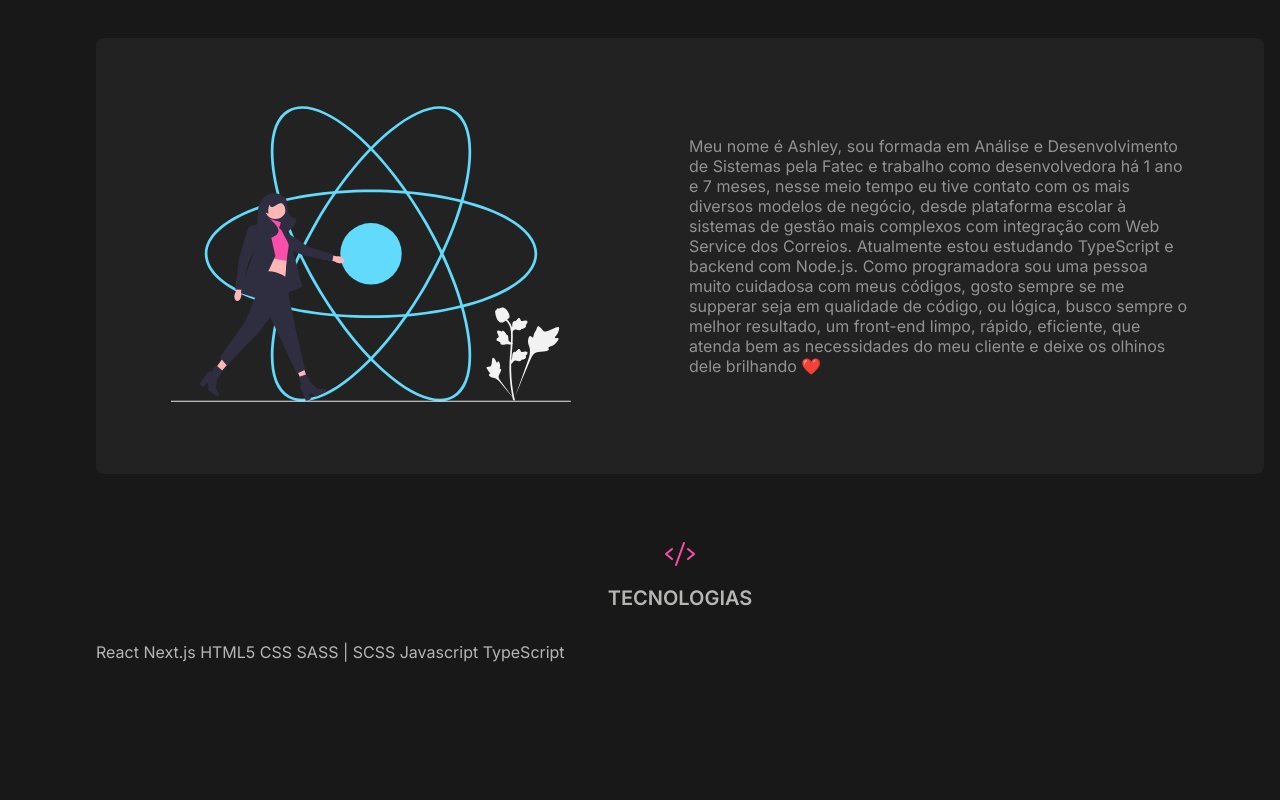
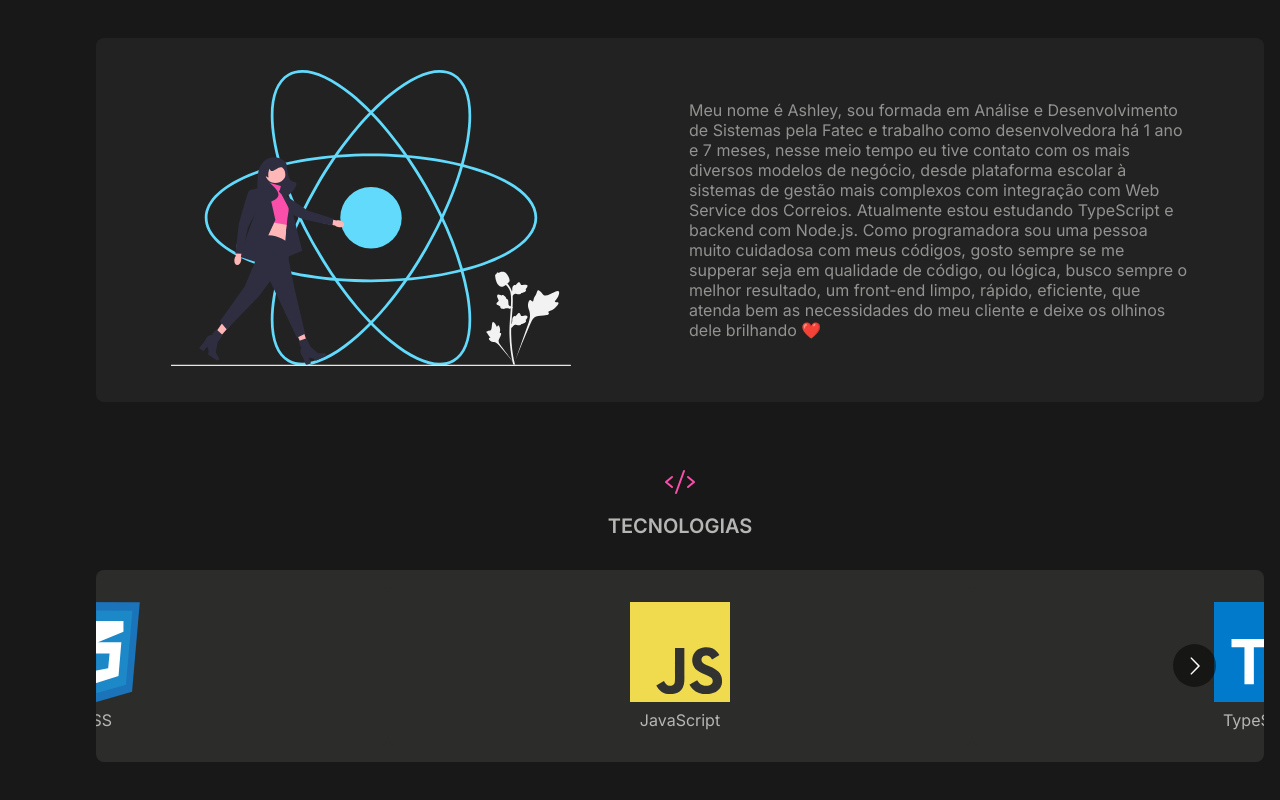
Before and after one commit to ashley-nascimento/my-portifolio, a React (Vite) app: page / in a window 1280 px wide. Shown: the part 978-1778 px from the top of the page. After the commit the page ends 1756 px from the top, so only its background shows below. Built offline with nearby package versions, Linux system fonts and the light colour scheme.

Commit message:
adding stack

```diff
--- a/package.json
+++ b/package.json
@@ -19,6 +19,7 @@
     "react": "^18.2.0",
     "react-animate-on-scroll": "^2.1.5",
     "react-dom": "^18.2.0",
+    "react-multi-carousel": "^2.8.2",
     "react-router-dom": "^6.4.2",
     "react-router-hash-link": "^2.4.3",
     "styled-components": "^5.3.6"
--- a/src/components/Stack.tsx
+++ b/src/components/Stack.tsx
@@ -1,7 +1,30 @@
-import { Wrapper } from "../styles/stack";
+import { Wrapper } from "../styles/stack"
 import { House, User, Laptop, Phone, Code } from 'phosphor-react'
+import Carousel from "react-multi-carousel"
+import "react-multi-carousel/lib/styles.css"
 
 export function Stack(){
+
+    const responsive = {
+        superLargeDesktop: {
+            // the naming can be any, depends on you.
+            breakpoint: { max: 4000, min: 3000 },
+            items: 2
+        },
+        desktop: {
+            breakpoint: { max: 3000, min: 1024 },
+            items: 3
+        },
+        tablet: {
+            breakpoint: { max: 1024, min: 464 },
+            items: 2
+        },
+        mobile: {
+            breakpoint: { max: 464, min: 0 },
+            items: 1
+        }
+    }
+
     return(
         <Wrapper id='stack'>
             <strong>
@@ -9,13 +32,44 @@ export function Stack(){
                 Tecnologias
             </strong>
 
-            React
-            Next.js
-            HTML5
-            CSS
-            SASS | SCSS
-            Javascript
-            TypeScript
+            <article>
+
+            <Carousel
+                responsive={responsive}
+
+                >
+                <div>
+                    <img src="/react-2.svg" alt="React" />
+                    React.js
+                </div>
+                <div>
+                    <img src="/html-1.svg" alt="HTML" />
+                    HTML
+                </div>
+                <div>
+                    <img src="/css-3.svg" alt="CSS" />
+                    CSS
+                </div>
+                <div>
+                    <img src="/logo-javascript.svg" alt="JavaScript" />
+                    JavaScript
+                </div>
+                <div>
+                    <img src="/typescript-2.svg" alt="TypeScript" />
+                    TypeScript
+                </div>
+                <div>
+                    <img src="/sass-1.svg" alt="SASS" />
+                    Sass
+                </div>
+                <div>
+                    <img src="/tailwind-css-2.svg" alt="Tailwind" />
+                    TailwindCSS
+                </div>
+
+            </Carousel>
+
+            </article>
 
         </Wrapper>
     )
--- a/src/styles/about.ts
+++ b/src/styles/about.ts
@@ -1,11 +1,8 @@
 import styled from "styled-components"
 
 export const Wrapper = styled.section`
-
     color: var(--gray-300);
     position: relative;
-    padding: 1rem;
-
     display: flex;
     flex-direction: column;
     align-items: center;
@@ -33,21 +30,18 @@ export const Wrapper = styled.section`
         display: flex;
         justify-content: space-around;
         align-items: center;
-        max-width: 1200px;
-        width: 100%;
-
+        padding: 2rem;
+        gap: 2rem;
         background-color: var(--gray-800);
-        padding: 1rem;
         border-radius: 8px;
 
         p{
             max-width: 500px;
-
         }
 
         img{
-            width: 400px;
-            height: 400px;
+            max-width: 400px;
+            max-height: 400px;
         }
     }
 `
--- a/src/styles/app.ts
+++ b/src/styles/app.ts
@@ -5,5 +5,14 @@ export const Wrapper = styled.div`
         @media (min-width: 768px){
             margin-left: 80px;
         }
+
+        section{
+            padding: 1rem;
+
+            article{
+                max-width: 1200px;
+                width: 100%;
+            }
+        }
     }
 `
--- a/src/styles/introduction.ts
+++ b/src/styles/introduction.ts
@@ -32,10 +32,7 @@ export const Wrapper = styled.section`
     }
 
     & > article{
-        max-width: 1200px;
-        padding: 2rem;
         gap: 2rem;
-        width: 100%;
         display:  flex;
         justify-content: space-around;
         align-items: center;
--- a/src/styles/stack.ts
+++ b/src/styles/stack.ts
@@ -1,10 +1,11 @@
 import styled from "styled-components"
 
 export const Wrapper = styled.section`
-    height: 100vh;
     color: var(--gray-200);
     position: relative;
-    padding: 1rem;
+    display: flex;
+    flex-direction: column;
+    align-items: center;
 
     strong{
         display: flex;
@@ -20,4 +21,22 @@ export const Wrapper = styled.section`
             color: var(--pink);
         }
     }
+
+    article{
+        div{
+            background: var(--gray-700);
+            border-radius: 8px;
+            padding: 1rem;
+            display: flex;
+            align-items: center;
+            justify-content: center;
+            flex-direction: column;
+            gap: 0.5rem;
+
+            img{
+                width: 100px;
+                height: 100px;
+            }
+        }
+    }
 `
```
Also changed, not shown: 1 other file (tests, documents, lock files or other folders).
